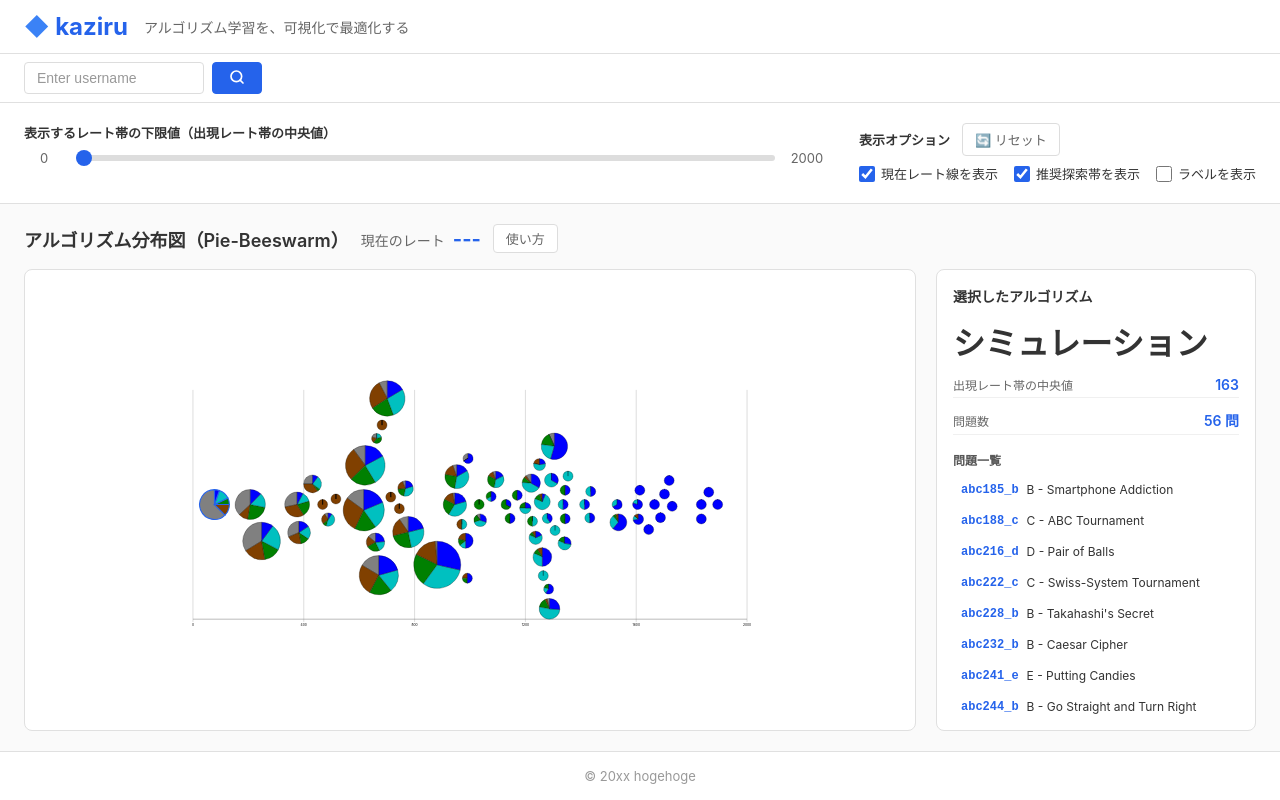
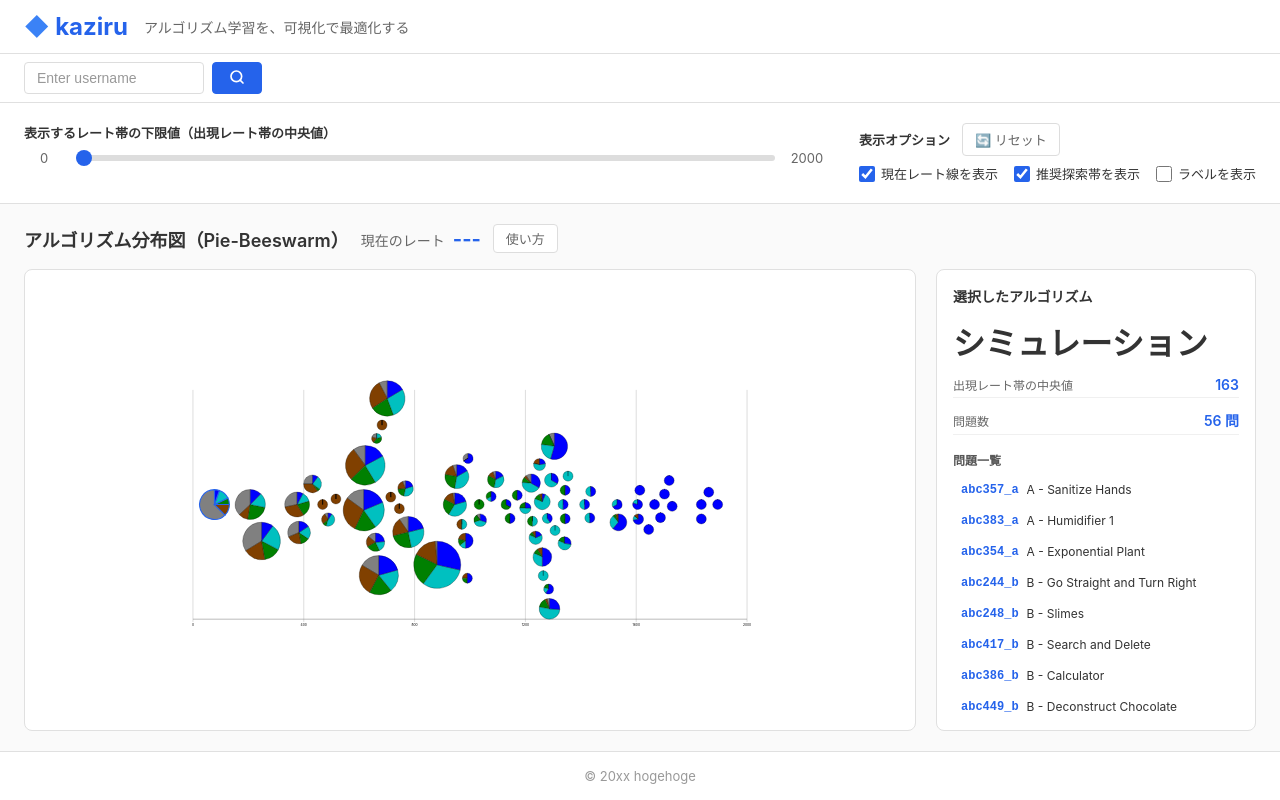
Before and after one commit to vdslab/theme2026-kaziru, a React (Vite) app: page / in a window 1280 px wide. Built offline with nearby package versions, Linux system fonts and the light colour scheme.

Commit message:
fix: 問題をレートでソートするように

```diff
--- a/src/components/Main.jsx
+++ b/src/components/Main.jsx
@@ -44,7 +44,8 @@ export default function Main({
     MOCK_ALGORITHM;
 
   const problems = allRows
-    .filter((row) => row.tag === selectedAlgo.algo);
+    .filter((row) => row.tag === selectedAlgo.algo)
+    .sort((a, b) => (a.diffCalc ?? 0) - (b.diffCalc ?? 0));
 
   return (
     <main className="main">
```
